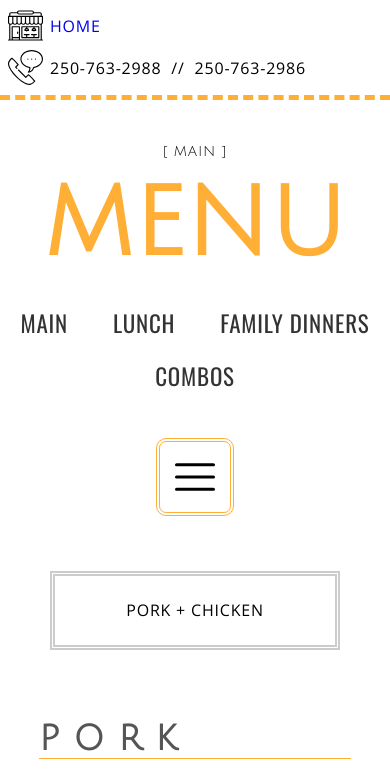
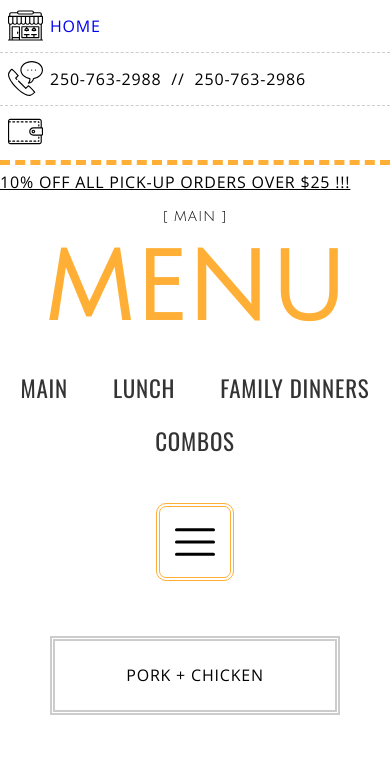
Before and after one commit to Castaire/theOrientKelowna--2.0, a plain HTML site: page menu/pork+chicken.html in a window 390 px wide. Shown: the top 782 px of the page. Drawn offline with nearby package versions, Linux system fonts and the light colour scheme.

Commit message:
added new announcement to menu top navbar

```diff
--- a/menu/menustyles.css
+++ b/menu/menustyles.css
@@ -1,16 +1,21 @@
 
 .menu-nav {
+	display: flex;
 	width: 100%;
 	height: 65px;
 	border-bottom: 5px dashed #FFAF35;
 }
 
-.nav-item {
-	float: left;
+.nav-item a{
+	text-decoration: none;
 }
 
-.nav-item a{
-	text-decoration: none;
+/*wallet icon / descriptor in top-nav bar*/
+.nav-item:nth-child(3){
+	margin-left: auto;
+	margin-right: 40px;
+	pointer-events: none;
+	cursor: default;
 }
 
 a.nav-icon {
@@ -235,7 +240,8 @@ SCREEN-SIZE ADJUSTMENTS */
 }
 
 /* - change submenu to hamburger format + stack menu columns - */
-@media (max-width: 738px){
+/*@media (max-width: 738px){*/
+  @media(max-width: 850px){
 
 	.suboptions.menu {
 		margin-bottom: 0px;
@@ -332,7 +338,8 @@ SCREEN-SIZE ADJUSTMENTS */
 }
 
 /* - minor adjustments - reformat top nav-bar - */
-@media (max-width: 518px){
+/*@media (max-width: 518px){*/
+  @media (max-width: 915px){
 	.column {
 		width: 90%;
 	}
@@ -340,12 +347,19 @@ SCREEN-SIZE ADJUSTMENTS */
 	/***************************************************/
 
 	.menu-nav{
-		height: 95px;
+		height: 160px;
+		flex-direction: column;
 	}
 
-	.nav-item:nth-child(2){
-		margin-top: -10px;
-		clear: left;
+	.nav-item{
+		text-align: left;
+		border-bottom: 1px dashed #CCCCCC;
+	}
+
+	/*wallet icon / descriptor in top-nav bar*/
+	.nav-item:nth-child(3){
+		margin: 0px;
+		border-bottom: none;
 	}
 
 	a.nav-icon {
--- a/menu/pork+chicken.html
+++ b/menu/pork+chicken.html
@@ -7,7 +7,6 @@
 
 	<link href="menustyles.css" rel="stylesheet" type="text/css">
 	<link href="../styles.css" rel="stylesheet" type="text/css">
-	<script src="loose-scripts.js"></script>
 	<title>THE ORIENT</title>
 </head>
 <body>
@@ -24,6 +23,10 @@
 			<p class="phone">
 				<a href="tel:+1-250-763-2988">250-763-2988</a> &nbsp;//&nbsp; <a href="tel:+1-250-763-2986">250-763-2986</a>
 			</p>
+		</div>
+		<div class="nav-item">
+			<a class="nav-icon" href="" style="background-image: url('../res/icons/svg/022-wallet.svg')"></a>
+			<p><u>10% OFF ALL PICK-UP ORDERS OVER $25 !!!</u></p>
 		</div>
 	</div>
 	<div id="main">
```
Also changed, not shown: menu/appetizers+soup.html (+4 -0 lines), menu/chopsuey+eggfooyung.html (+4 -0 lines), menu/combos.html (+4 -0 lines), menu/familydinners.html (+4 -0 lines), menu/friedrice+chowmein.html (+4 -0 lines), menu/seafood+specialties.html (+4 -0 lines), menu/sides+sauces.html (+4 -0 lines), res/icons/svg/022-wallet.svg (added).
